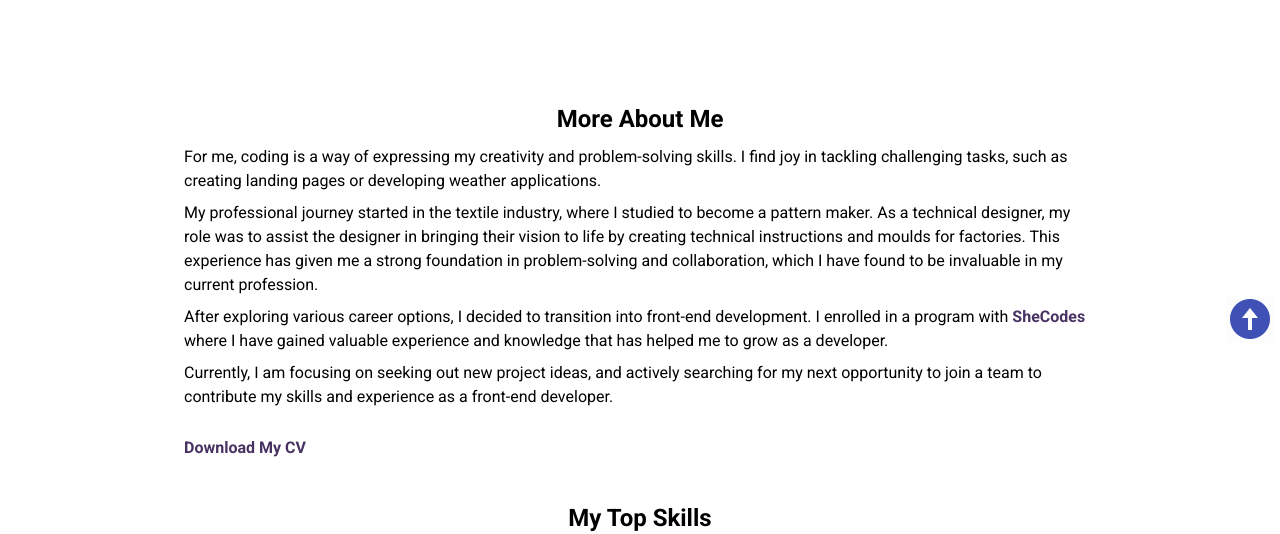
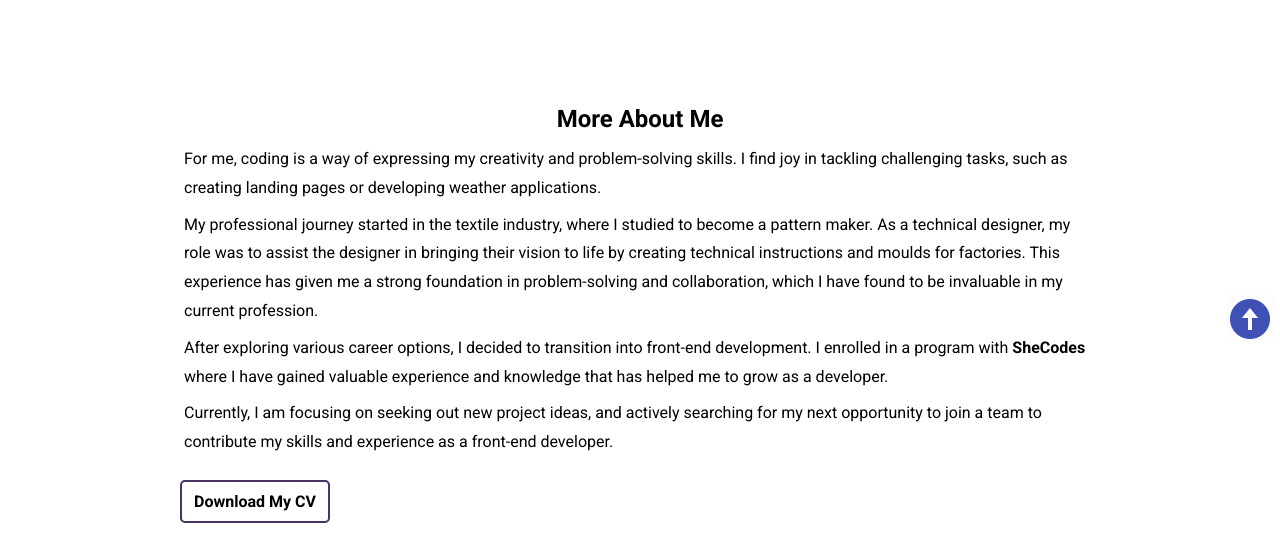
Before and after one commit to Farahalh/farah-portfolio-1.0, a plain HTML site: page index.html in a window 1280 px wide. Shown: the part 429-963 px from the top of the page. Drawn offline with nearby package versions, Linux system fonts and the light colour scheme.

Commit message:
adding button for download my cv

```diff
--- a/index.html
+++ b/index.html
@@ -109,14 +109,14 @@
           contribute my skills and experience as a front-end developer.
         </p>
         <br />
-        <p>
+        <div class="download-cv">
           <a
             href="documents/CV-FarahAlhaddad.pdf"
             download="newfilename"
             target="_blank"
             >Download My CV
           </a>
-        </p>
+        </div>
       </section>
 
       <section class="skills" id="skills">
--- a/style.css
+++ b/style.css
@@ -28,7 +28,7 @@ ul {
 
 a {
   text-decoration: none;
-  color: var(--primary-color);
+  color: black;
 }
 
 a:hover {
@@ -133,7 +133,7 @@ nav ul li {
 }
 
 .more-about p {
-  line-height: 1.5;
+  line-height: 1.8;
   padding: 4px;
 }
 
@@ -143,6 +143,26 @@ nav ul li {
 
 .more-about a:hover {
   text-decoration: underline;
+}
+
+.download-cv {
+  display: flex;
+  align-items: center;
+  justify-content: center;
+  width: 150px;
+  padding: 10px;
+  background-color: #fff;
+  border: 2px solid var(--primary-color);
+  border-radius: 5px;
+  font-size: 16px;
+  font-weight: var(--bold-font);
+  transition: var(--transition);
+}
+
+.download-cv:hover {
+  background-color: var(--primary-color);
+  border: 2px solid var(--primary-color);
+  cursor: pointer;
 }
 
 .skills {
```
